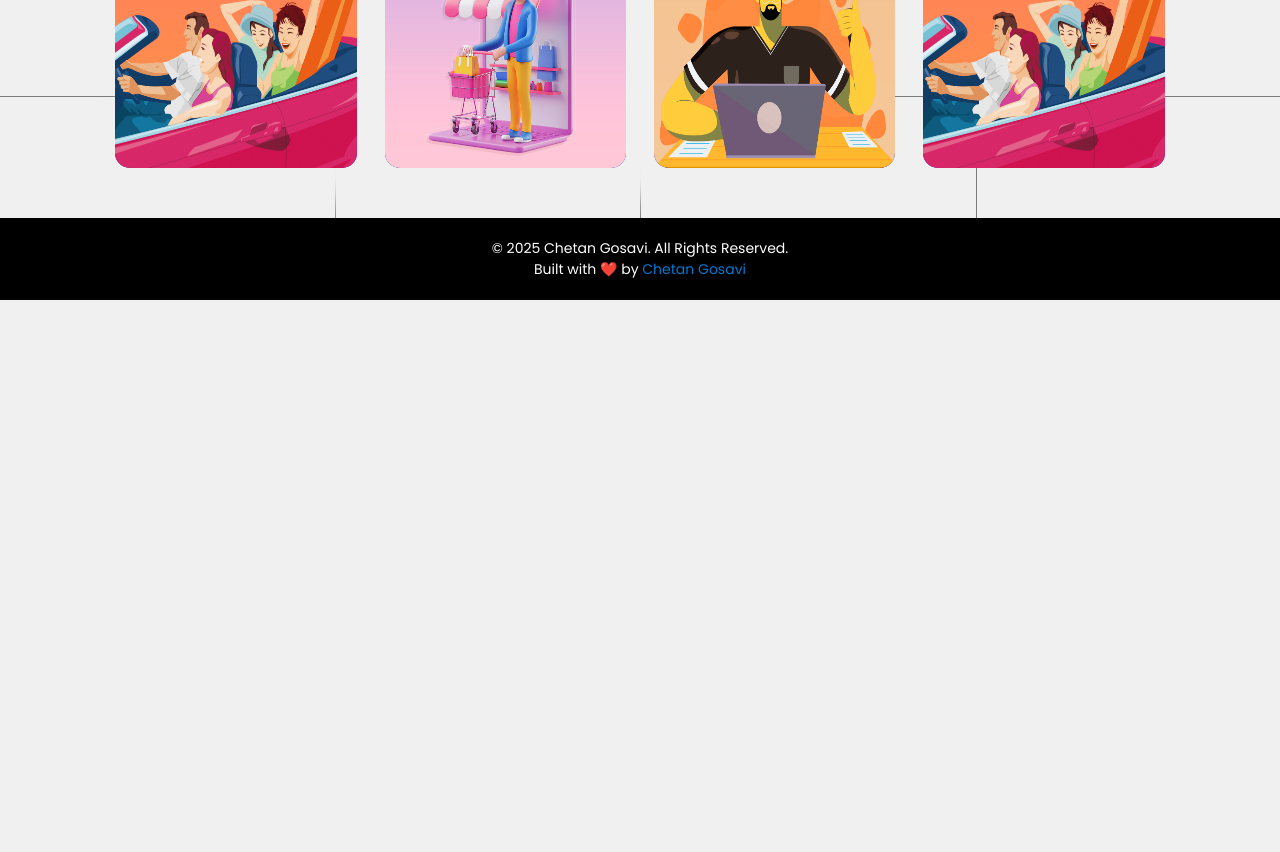
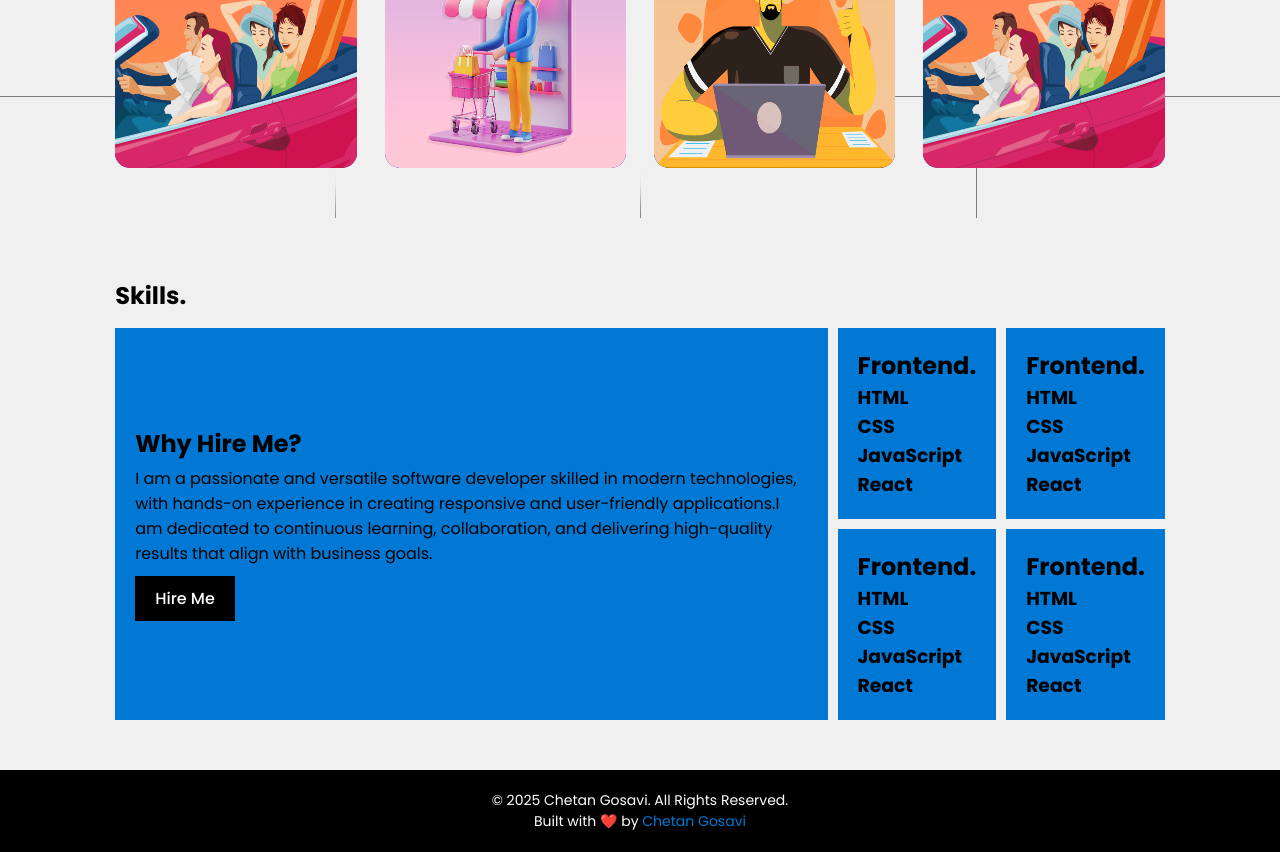
Before and after one commit to chetangosavi/simple-portfolio, a plain HTML site: page index.html in a window 1280 px wide. Shown: the part 1783-2635 px from the top of the page. Before the commit the page ends 2083 px from the top, so only its background shows below. Drawn offline with nearby package versions, Linux system fonts and the light colour scheme.

Commit message:
Portfolio Website

```diff
--- a/index.html
+++ b/index.html
@@ -22,7 +22,7 @@
             <li><a href="#">Home</a></li>
             <li><a href="#">About</a></li>
             <li><a href="#">Projects</a></li>
-            <li><a href="#">Services</a></li>
+            <li><a href="#">Skills</a></li>
             <li><a href="#">Contact</a></li>
           </ul>
         </div>
@@ -121,8 +121,6 @@
                 <img src="imgages/logos/react.png" alt="react" />
                 <img src="imgages/logos/java.png" alt="java" />
                 <img src="imgages/logos/tailwind.png" alt="tailwind" />
-
-
               </div>
             </div>
           </div>
@@ -163,6 +161,76 @@
         </div>
       </div>
     </section>
+    <section class="skills">
+      <div class="skills-container">
+        <div class="skills-items">
+          <div class="skills-head">
+            <h1>Skills.</h1>
+          </div>
+          <div class="skills-grid">
+            <div class="skills-grid-items grid-one">
+              <div class="hireme-head">
+                <h1>Why Hire Me?</h1>
+              </div>
+              <div class="hireme-containt">
+                <p>
+                  I am a passionate and versatile software developer skilled in
+                  modern technologies, with hands-on experience in creating
+                  responsive and user-friendly applications.I am dedicated to
+                  continuous learning, collaboration, and delivering
+                  high-quality results that align with business goals.
+                </p>
+                <a href="#" class="hire-me-btn">Hire Me</a>
+              </div>
+            </div>
+            <div class="skills-grid-items">
+              <div class="frontend-head">
+                <h1>Frontend.</h1>
+              </div>
+              <div class="frontend-content">
+                <h3>HTML</h3>
+                <h3>CSS</h3>
+                <h3>JavaScript</h3>
+                <h3>React</h3>
+              </div>
+            </div>
+            <div class="skills-grid-items">
+              <div class="frontend-head">
+                <h1>Frontend.</h1>
+              </div>
+              <div class="frontend-content">
+                <h3>HTML</h3>
+                <h3>CSS</h3>
+                <h3>JavaScript</h3>
+                <h3>React</h3>
+              </div>
+            </div>
+            <div class="skills-grid-items">
+              <div class="frontend-head">
+                <h1>Frontend.</h1>
+              </div>
+              <div class="frontend-content">
+                <h3>HTML</h3>
+                <h3>CSS</h3>
+                <h3>JavaScript</h3>
+                <h3>React</h3>
+              </div>
+            </div>
+            <div class="skills-grid-items">
+              <div class="frontend-head">
+                <h1>Frontend.</h1>
+              </div>
+              <div class="frontend-content">
+                <h3>HTML</h3>
+                <h3>CSS</h3>
+                <h3>JavaScript</h3>
+                <h3>React</h3>
+              </div>
+            </div>
+          </div>
+        </div>
+      </div>
+    </section>
     <!-- Footer -->
     <footer class="footer-box">
       <div class="footer-container">
--- a/styles.css
+++ b/styles.css
@@ -1,20 +1,19 @@
-@import url('https://fonts.googleapis.com/css2?family=Poppins:ital,wght@0,100;0,200;0,300;0,400;0,500;0,600;0,700;0,800;0,900;1,100;1,200;1,300;1,400;1,500;1,600;1,700;1,800;1,900&display=swap');
+@import url("https://fonts.googleapis.com/css2?family=Poppins:ital,wght@0,100;0,200;0,300;0,400;0,500;0,600;0,700;0,800;0,900;1,100;1,200;1,300;1,400;1,500;1,600;1,700;1,800;1,900&display=swap");
 
-*{
+* {
   margin: 0;
   padding: 0;
   box-sizing: border-box;
 }
 
-body{
+body {
   font-family: "Poppins", serif;
   height: 100%;
   background-color: rgb(240, 240, 240);
 }
 
-
 /* Styling For Navbar */
-.navbar{
+.navbar {
   position: fixed;
   top: 0;
   left: 0;
@@ -23,12 +22,11 @@ body{
   color: black;
   padding: 20px;
   box-shadow: black;
-    box-shadow: 0 2px 8px -2px rgba(0,0,0,.2);
+  box-shadow: 0 2px 8px -2px rgba(0, 0, 0, 0.2);
   z-index: 100;
-
 }
 
-.navContainer{
+.navContainer {
   /* background-color: aqua; */
   display: flex;
   align-items: center;
@@ -36,39 +34,37 @@ body{
   width: 1600px;
   margin: 0 auto;
 
-    a{
+  a {
     text-decoration: none;
     color: black;
   }
 }
-.logo{
+.logo {
   font-weight: 700;
   font-size: x-large;
 }
-.navItems{
+.navItems {
   font-weight: 500;
-    ul{
+  ul {
     display: flex;
     gap: 35px;
     list-style: none;
 
-        li{
-            a{
+    li {
+      a {
         transition: 0.3s ease;
       }
     }
 
-        li:hover{
-            a{
+    li:hover {
+      a {
         color: #e80303;
       }
-
+    }
   }
 }
 
-}
-
-.home{
+.home {
   display: flex;
   align-items: center;
   height: 100vh;
@@ -78,28 +74,28 @@ body{
   background-image: url(imgages/gridLayout.png);
 }
 /* Information Section */
-.home .home-info h1{
+.home .home-info h1 {
   font-size: 46px;
 }
 
-.home .home-info h2{
+.home .home-info h2 {
   font-size: 28px;
   margin-top: -10px;
 }
 
-.home .home-info p{
+.home .home-info p {
   font-size: 16px;
 }
 /* Buttons */
 
-.btn-socials{
+.btn-socials {
   display: flex;
   gap: 5px;
   margin-top: 15px;
   align-items: center;
 }
 
-.btn-socials .btn{
+.btn-socials .btn {
   display: inline-block;
   padding: 8px 18px;
   background-color: rgb(255, 255, 255);
@@ -110,34 +106,32 @@ body{
   border: 0.2px solid white;
 }
 
-.btn-socials .btn:hover{
+.btn-socials .btn:hover {
   background-color: transparent;
   color: white;
   box-shadow: none;
 }
 
-.btn-socials a{
+.btn-socials a {
   color: black;
   text-decoration: none;
   font-weight: 500;
 }
-.btn-socials .socials{
-
+.btn-socials .socials {
   margin-left: 15px;
-
 }
-.btn-socials .socials a{
+.btn-socials .socials a {
   display: inline-flex;
   margin: 0 8px;
 }
 
-.btn-socials .socials a i{
+.btn-socials .socials a i {
   color: white;
   font-size: 25px;
 }
 
-.btn-socials .socials a i{
-    border: .2px solid white;
+.btn-socials .socials a i {
+  border: 0.2px solid white;
   padding: 7px;
   border-radius: 50%;
   align-items: center;
@@ -145,13 +139,13 @@ body{
   color: black;
 }
 
-.btn-socials .socials a i:hover{
+.btn-socials .socials a i:hover {
   background-color: transparent;
   color: white;
 }
 
 /* ImageSection */
-.home-img .img-box{
+.home-img .img-box {
   height: 32vw;
   width: 32vw;
   border-radius: 50%;
@@ -159,7 +153,7 @@ body{
   padding: 5px;
 }
 
-.home-img .img-box .img-item{
+.home-img .img-box .img-item {
   position: relative;
   height: 100%;
   width: 100%;
@@ -170,66 +164,71 @@ body{
   border: none;
 }
 
-.home-img .img-box .img-item img{
+.home-img .img-box .img-item img {
   position: absolute;
   display: block;
   width: 120%;
   object-fit: cover;
-
 }
 
 img.vert-move {
-    -webkit-animation: mover 1s infinite  alternate;
-    animation: mover 1s infinite  alternate;
+  -webkit-animation: mover 1s infinite alternate;
+  animation: mover 1s infinite alternate;
 }
 img.vert-move {
-    -webkit-animation: mover 1s infinite  alternate;
-    animation: mover 1s infinite  alternate;
+  -webkit-animation: mover 1s infinite alternate;
+  animation: mover 1s infinite alternate;
 }
 @-webkit-keyframes mover {
-    0% { transform: translateY(0); }
-    100% { transform: translateY(-10px); }
+  0% {
+    transform: translateY(0);
+  }
+  100% {
+    transform: translateY(-10px);
+  }
 }
 @keyframes mover {
-    0% { transform: translateY(0); }
-    100% { transform: translateY(-10px); }
+  0% {
+    transform: translateY(0);
+  }
+  100% {
+    transform: translateY(-10px);
+  }
 }
 /* about me */
 
-.about-me{
+.about-me {
   height: auto;
   padding: 60px 9% 50px;
   /* background-color: antiquewhite; */
-    box-shadow: 0 2px 8px -2px rgba(0,0,0,.2);
+  box-shadow: 0 2px 8px -2px rgba(0, 0, 0, 0.2);
 }
-.about-me-main{
+.about-me-main {
   display: flex;
   align-items: center;
   margin-top: 15px;
 }
 
-
-.about-me .about-me-img{
+.about-me .about-me-img {
   /* background-color: #e60000; */
   height: 20vw;
   width: 200vw;
   position: relative;
 }
-.about-me-box{
+.about-me-box {
   /* background-color: aquamarine; */
   margin-left: 20px;
   padding: 25px;
 }
 
-.my-img-item img{
+.my-img-item img {
   position: absolute;
   height: 100%;
   width: 100%;
-
 }
 /* Language Logo Section */
 
-.main-logo-box{
+.main-logo-box {
   display: flex;
   align-items: center;
   justify-content: center;
@@ -244,7 +243,6 @@ img.vert-move {
   margin-top: 15px;
 }
 
-
 .logo-items {
   display: flex;
   animation: scroll 12s linear infinite;
@@ -257,7 +255,6 @@ img.vert-move {
   object-fit: contain;
 }
 
-
 @keyframes scroll {
   0% {
     transform: translateX(0);
@@ -267,26 +264,25 @@ img.vert-move {
   }
 }
 
-
 /* projects */
 
-.projects{
+.projects {
   /*
     height: 100vh; */
   padding: 60px 9% 50px;
   background-image: url(imgages/gridLayout.png);
 }
 
-.project-container{
+.project-container {
   /* background-color: #e60000; */
   margin-top: 15px;
 }
-.project-box{
+.project-box {
   display: flex;
   justify-content: space-between;
   gap: 20px;
 }
-.project-box .box{
+.project-box .box {
   position: relative;
   background-color: rgb(14, 17, 162);
   height: 55vh;
@@ -295,15 +291,48 @@ img.vert-move {
   overflow: hidden;
 }
 
-.project-box .box a img{
+.project-box .box a img {
   position: absolute;
   height: 100%;
   width: 100%;
 }
+/* Skills */
+.skills {
+  padding: 60px 9% 50px;
+}
+.skills-grid {
+  margin-top: 15px;
+  display: grid;
+  grid-template-columns: auto auto auto;
+  gap: 10px;
+}
+.skills-grid-items {
+  background-color: #0078d4;
+  padding: 20px;
+}
+.grid-one {
+  grid-row: span 2;
+  display: flex;
+  justify-content: center;
+  flex-direction: column;
+}
+.hireme-containt p {
+  margin-top: 5px;
+}
+
+.hireme-containt .hire-me-btn {
+  display: inline-block;
+  background-color: #000000;
+  color: white;
+  padding: 10px 20px;
+  margin-top: 10px;
+  text-decoration: none;
+  font-weight: 500;
+}
 
 /* Footer */
 
-.footer-box{
+.footer-box {
   background-color: #000000;
   color: #fff;
   text-align: center;
```
Lines whose indentation alone changed are shown as unchanged.
